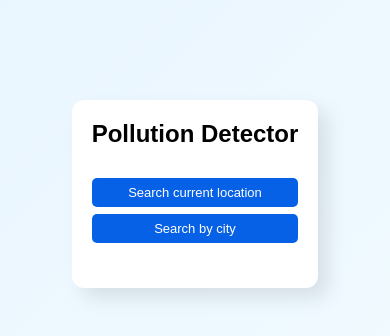
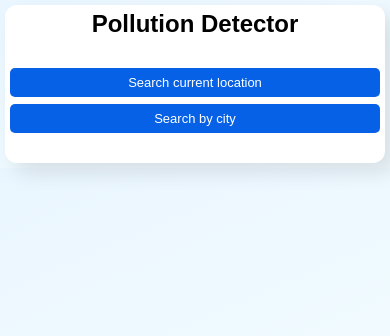
Before and after one commit to harshitagarg2295/Pollution-App, a plain HTML site: page index.html in a window 390 px wide. Drawn offline with Linux system fonts and the light colour scheme.

Commit message:
Add files via upload

```diff
--- a/style.css
+++ b/style.css
@@ -6,6 +6,7 @@
 }
 
 body {
+    overflow-x: hidden;
     display: flex;
     justify-content: center;
     align-items: center;
@@ -187,8 +188,12 @@ body {
 
 @media (max-width: 420px) {
     .card {
-        padding: 20px;
-        max-width: 90%;
+        /* padding: 20px;
+        max-width: 90%; */
+        padding: 5px;
+        margin: 5px 5px;
+        max-width: 100%;
+        width: 100%;
     }
 
     .aqi-box {
--- a/weather.css
+++ b/weather.css
@@ -87,9 +87,13 @@
 
 @media (max-width: 420px) {
     .card {
-        padding: 20px;
-        max-width: 90%;
+        /* padding: 20px;
+        max-width: 90%; */
         text-align: center;
+        padding: 5px;
+        margin: 5px 5px;
+        max-width: 100%;
+        width: 100%;
     }
 
    .weather-icon{
```
